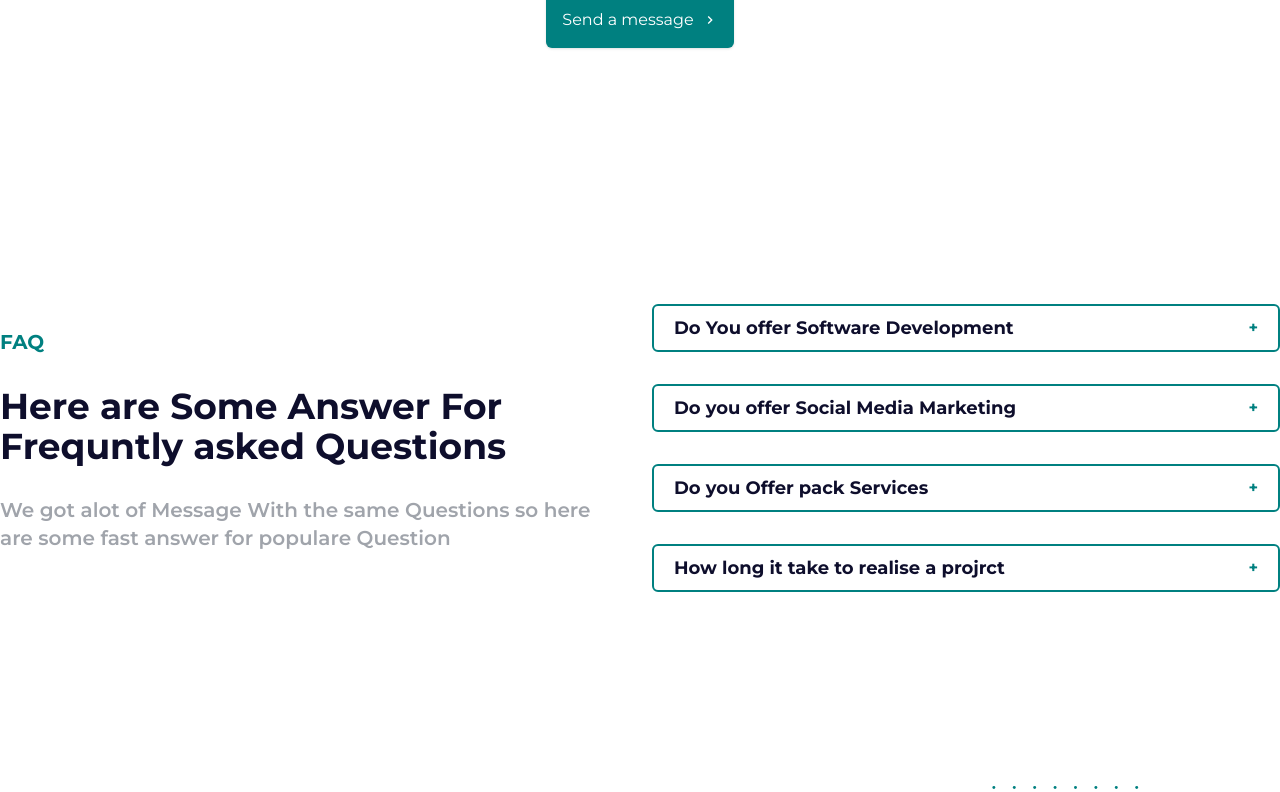
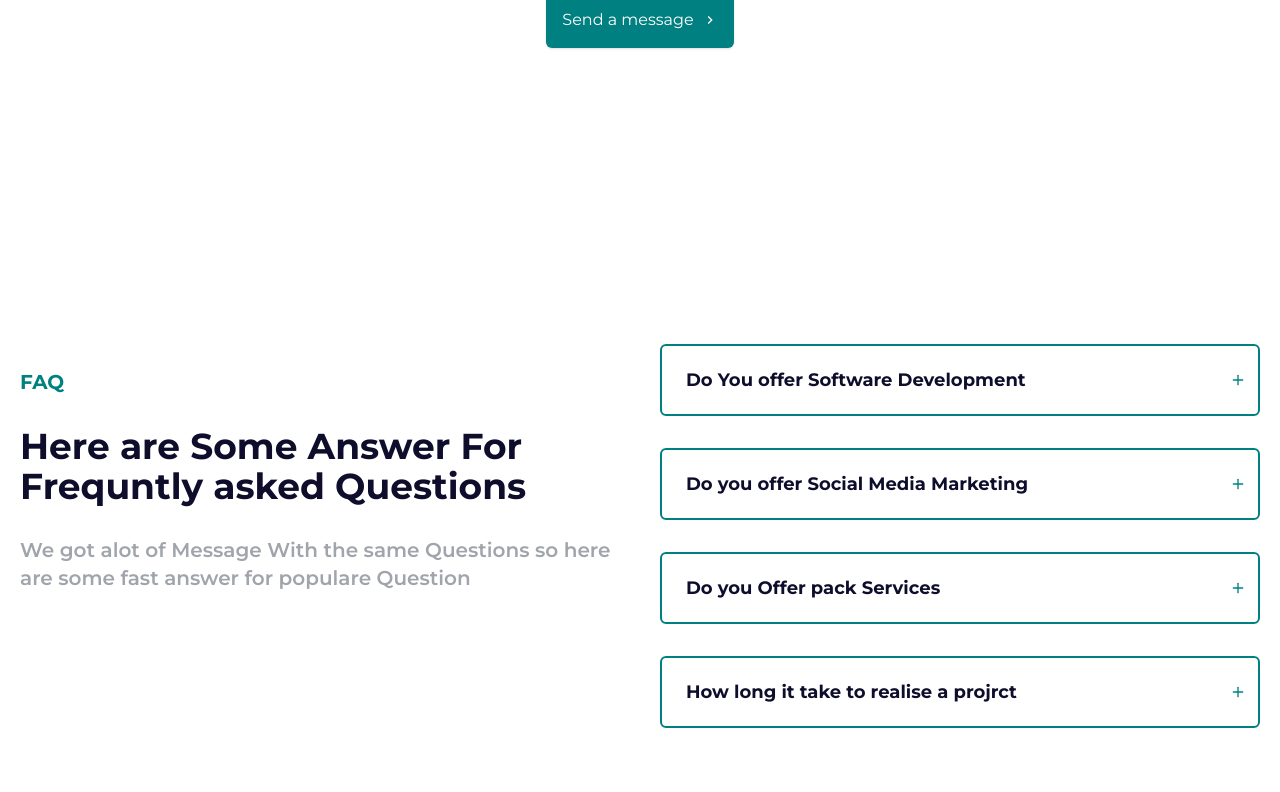
Before and after one commit to Muminah-Omolara/iotbtech, a React (Vite) app: page /contact in a window 1280 px wide. Shown: the part 760-1552 px from the top of the page. Built offline with nearby package versions, Linux system fonts and the light colour scheme.

Commit message:
refactor work realised

```diff
--- a/src/components/Faq.jsx
+++ b/src/components/Faq.jsx
@@ -2,7 +2,7 @@ import FaqItem from "./FaqItem";
 import faqList from "../data/faqList";
 const Faq = () => {
   return (
-    <div className="flex flex-col lg:flex-row max-w-screen-xl mx-auto gap-6 ">
+    <div className="flex flex-col lg:flex-row max-w-screen-xl mx-auto gap-10 px-4 sm:px-6 lg:px-5 py-10 ">
         <div className="flex-1 mt-[200px]">
           <p className=" text-tt-primary font-bold text-xl">FAQ</p>
           <p className="font-bold text-4xl text-tt-black leading-2 mt-[30px]">
--- a/src/components/FaqItem.jsx
+++ b/src/components/FaqItem.jsx
@@ -1,4 +1,5 @@
 import { useState } from "react";
+import { FiMinus, FiPlus } from "react-icons/fi";
 
 // eslint-disable-next-line react/prop-types
 const FaqItem = ({ question, answer }) => {
@@ -8,18 +9,29 @@ const FaqItem = ({ question, answer }) => {
   };
 
   return (
-    <div className="flex items-center mt-8 rounded-md gap-16 border-2 border-tt-primary p-2 justify-between px-5">
-      <div className="flex-col ">
-        <h3 className="text-tt-black font-bold text-lg">{question}</h3>
-        {isOpen && (
+    <div className="flex items-center mt-8 rounded-md gap-16 border-2 border-tt-primary p-2 justify-between px-3 transition-all duration-300 ease-in-out">
+      <div className="flex-col">
+        <h3 className="text-tt-black font-bold text-lg p-3">{question}</h3>
+        <div
+          className={`overflow-hidden transition-all duration-1000 ease-in-out ${
+            isOpen ? 'max-h-96 opacity-100' : 'max-h-0 opacity-0'
+          }`}
+        >
           <p className="text-tt-grey mt-5 mb-6 font-normal text-md">
             {answer}
           </p>
-        )}
+        </div>
       </div>
 
-      <button onClick={handleClick}>
-        <span className="text-md font-bold ">{isOpen ? "-" : "+"}</span>
+      <button
+        onClick={handleClick}
+        className="transition-transform duration-300 ease-in-out transform hover:scale-110"
+      >
+        <span className={`text-md font-bold transition-transform duration-1000 ${
+          isOpen ? 'rotate-180' : ''
+        }`}>
+          {isOpen ? <FiMinus /> : <FiPlus />}
+        </span>
       </button>
     </div>
   );
--- a/src/components/HomeServiceCard.jsx
+++ b/src/components/HomeServiceCard.jsx
@@ -1,3 +1,4 @@
+import { Link } from "react-router-dom";
 import Button from "./Button";
 import { MdOutlineNavigateNext } from "react-icons/md";
 
@@ -7,11 +8,13 @@ const ServiceCard = ({ title, description }) => {
     <div className="shadow-sm rounded-lg py-2 w-full min-h-full flex flex-col justify-between items-start">
       <h2 className="text-2xl font-semibold text-tt-primary mb-4">{title}</h2>
       <p className="text-tt-grey mb-4">{description}</p>
-      <Button
-        type="outline"
-        text="Learn More"
-        icon={<MdOutlineNavigateNext />}
-      />
+      <Link to="about" onClick={() => { window.scrollTo(0, 0); }}>
+        <Button
+          type="outline"
+          text="Learn More"
+          icon={<MdOutlineNavigateNext />}
+        />
+      </Link>
     </div>
   );
 };
--- a/src/components/WorkImages.jsx
+++ b/src/components/WorkImages.jsx
@@ -7,7 +7,7 @@ const WorkImages = ({ imgTitle, imgText, imgSrc }) => {
       <ImagesComponent
         src={imgSrc}
         alt={imgTitle}
-        className="mb-2 w-72 h-auto"
+        className="mb-2 w-[100%] lg:w-96 h-auto"
       />
       <h4 className="text-tt-primary font-medium text-sm">{imgTitle}</h4>
       <p className="text-tt-grey">{imgText}</p>
--- a/src/pages/About.jsx
+++ b/src/pages/About.jsx
@@ -1,4 +1,4 @@
-import Aboutus from "../sections/Aboutus";
+import AboutUs from "../sections/AboutUs";
 import ServiceWithImage from "../sections/ServiceWithImage";
 import Testimonials from "../sections/Testimonials";
 import ServiceTeamCard from "../components/ServiceTeamCard"
@@ -7,7 +7,7 @@ import ServiceTeamCard from "../components/ServiceTeamCard"
 const About = () => {
   return (
     <div className="">
-      <Aboutus/>
+      <AboutUs/>
       <ServiceWithImage />
       <ServiceTeamCard />
       <Testimonials />
--- a/src/sections/Aboutus.jsx
+++ b/src/sections/Aboutus.jsx
@@ -1,6 +1,7 @@
 import Button from "../components/Button";
 import { CiChat1 } from "react-icons/ci";
 import { RiArrowRightLine } from "react-icons/ri";
+import { Link } from "react-router-dom";
 
 const AboutUs = () => {
   return (
@@ -16,12 +17,17 @@ const AboutUs = () => {
         to grow their business,
       </p>
       <div className="flex mx-auto justify-center gap-4 mt-8 flex-col lg:flex-row">
+        <Link to="/login" onClick={() => { window.scrollTo(0, 0); }}>
           <Button text="Let’s Talk" type="solid" icon={<CiChat1 />} />
+        </Link>
+        <Link to="/services
+        " onClick={() => { window.scrollTo(0, 0); }}>
           <Button
             text="Check our Services"
             type="outline"
             icon={<RiArrowRightLine />}
           />
+        </Link>
       </div>
     </div>
   );
--- a/src/sections/HomeHero.jsx
+++ b/src/sections/HomeHero.jsx
@@ -40,14 +40,14 @@ const Hero = () => {
             Tektariq helps you develop critical hand on digital skills.
           </p>
           <div className="flex flex-col lg:flex-row mx-auto justify-center lg:justify-start mt-9 mb-8 gap-5 -z-50">
-            <Link to="/login">
+            <Link to="/login" onClick={() => { window.scrollTo(0, 0); }}>
               <Button
                 text="Enrol Today"
                 type="solid"
                 icon={<MdOutlineNavigateNext />}
               />
             </Link>
-            <Link to="/services">
+            <Link to="/services" onClick={() => { window.scrollTo(0, 0); }}>
               <Button text="Check our Services" type="outline" />
             </Link>
           </div>
--- a/src/sections/ProjectStats.jsx
+++ b/src/sections/ProjectStats.jsx
@@ -2,6 +2,7 @@ import { MdOutlineChatBubbleOutline } from "react-icons/md"
 import Button from "../components/Button"
 import StatCard from "../components/StatCard"
 import stats from "../data/stats"
+import { Link } from "react-router-dom"
 
 
 
@@ -19,9 +20,13 @@ const ProjectStats = () => {
             ))}
         </div>
         <div className="flex flex-col lg:flex-row items-center mb-5 w-full lg:w-auto px-5 justify-center gap-3 order-5 lg:order-1">
-            <Button text="Let’s Talk" type="solid" icon={<MdOutlineChatBubbleOutline /> } />
+            <Link to="/login" onClick={() => { window.scrollTo(0, 0); }}>
+                <Button text="Let’s Talk" type="solid" icon={<MdOutlineChatBubbleOutline /> } />
+            </Link>
             <div className="lg:hidden w-full lg:w-auto">
-                <Button text="Check our services" type="outline" />
+                <Link to="/services" onClick={() => { window.scrollTo(0, 0); }}>
+                    <Button text="Check our services" type="outline" />
+                </Link>
             </div>
         </div>
     </div>
--- a/src/sections/WorkRealised.jsx
+++ b/src/sections/WorkRealised.jsx
@@ -1,8 +1,8 @@
 import WorkImages from "../components/WorkImages";
-// import { adocImg, bookingImg, delexImg, homeleyImg, webApp } from "../assets/images"
 import Button from "../components/Button";
 import { MdOutlineNavigateNext } from "react-icons/md";
 import workImages from "../data/workimages";
+import { Link } from "react-router-dom";
 
 const WorkRealised = () => {
   return (
@@ -14,7 +14,7 @@ const WorkRealised = () => {
         The work we did that made our Client happy and satisfied
       </h3>
 
-      <div className="flex flex-col lg:flex-row md:flex-row items-center gap-10">
+      <div className="flex flex-col lg:flex-row md:flex-row justify-center gap-10">
         <div className="grid grid-cols-1 md:grid-cols-2 lg:grid-cols-2 gap-6">
           {workImages.slice(0, 4).map((image) => (
             <WorkImages
@@ -38,11 +38,13 @@ const WorkRealised = () => {
         </div>
       </div>
       <div className="flex items-center justify-center mt-12 mb-10">
-        <Button
-          type="outline"
-          text="Explore More Projects"
-          icon={<MdOutlineNavigateNext />}
-        />
+        <Link to="/portfolio" onClick={() => { window.scrollTo(0, 0); }}>
+          <Button
+            type="outline"
+            text="Explore More Projects"
+            icon={<MdOutlineNavigateNext />}
+          />
+        </Link>
       </div>
     </div>
   );
```
Lines whose indentation alone changed are shown as unchanged.
